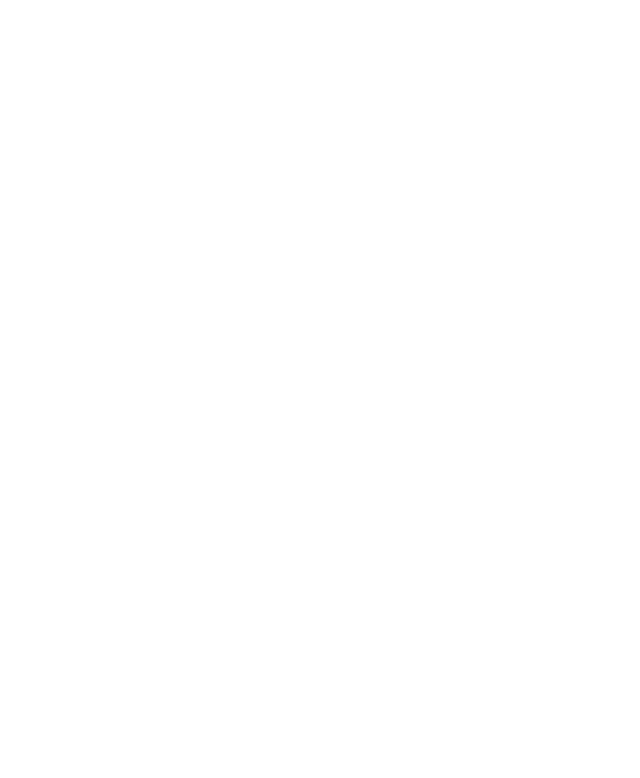
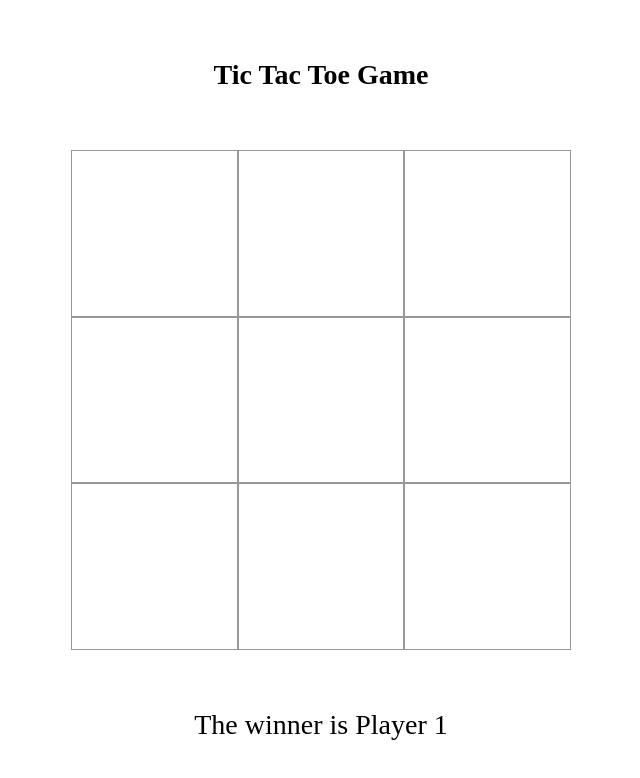
Before and after one commit to CJskii/tic-tac-toe-game, a plain HTML site: page index.html in a window 1280 px wide. Shown: the whole page, without its empty margins (319-959 px from the left). Drawn offline with Linux system fonts and the light colour scheme.

Commit message:
First structure

```diff
--- a/index.html
+++ b/index.html
@@ -8,6 +8,36 @@
     <link rel="stylesheet" href="./style.css">
 </head>
 <body>
+    <div class="content-wrapper">
+
+        <section class="header">
+            <h1>Tic Tac Toe Game</h1>
+
+        </section>
+
+
+
+        <section class="game-board">
+
+            <div class="tile"></div>
+            <div class="tile"></div>
+            <div class="tile"></div>
+            <div class="tile"></div>
+            <div class="tile"></div>
+            <div class="tile"></div>
+            <div class="tile"></div>
+            <div class="tile"></div>
+            <div class="tile"></div>
+
+        </section>
+
+
+
+        <section class="winner-container">
+            <p>The winner is <span>Player 1</span></p>
+        </section>
+    </div>
+
     <script src="./script.js"></script>
 </body>
 </html>
--- a/style.css
+++ b/style.css
@@ -1,4 +1,34 @@
 *{
     margin: 0;
     padding: 0;
+    box-sizing: border-box;
+    font-size: 28px;
 }
+
+html{
+    min-height: 100vh;
+    width: 100vw;
+    overflow: hidden;
+}
+
+.content-wrapper{
+    height: 100vh;
+    width: 100vw;
+    display: flex;
+    flex-direction: column;
+    align-items: center;
+    justify-content: space-evenly;
+}
+
+.game-board{
+    width: 500px;
+    height: 500px;
+    display: flex;
+    flex-wrap: wrap;
+}
+
+.tile{
+    width: 33.3%;
+    height: 33.3%;
+    border: 1px solid rgba(0, 0, 0, 0.404);
+}
```
